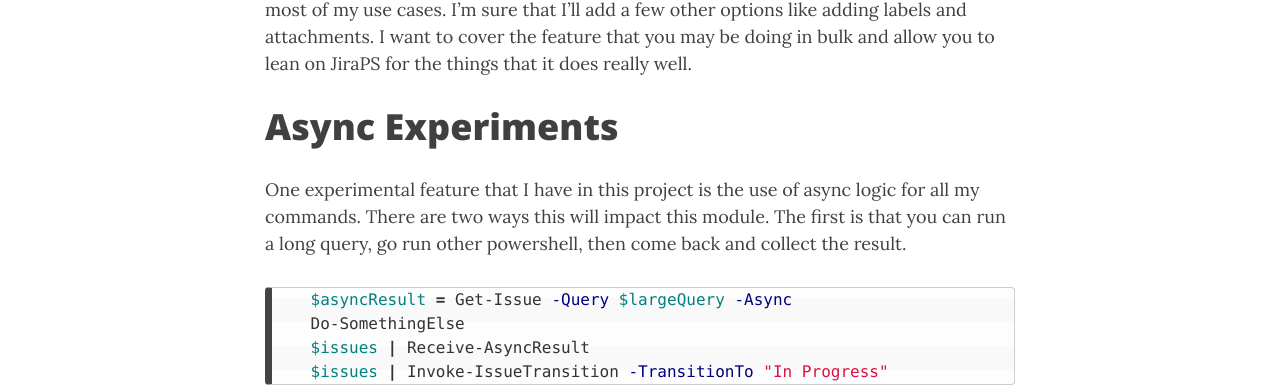
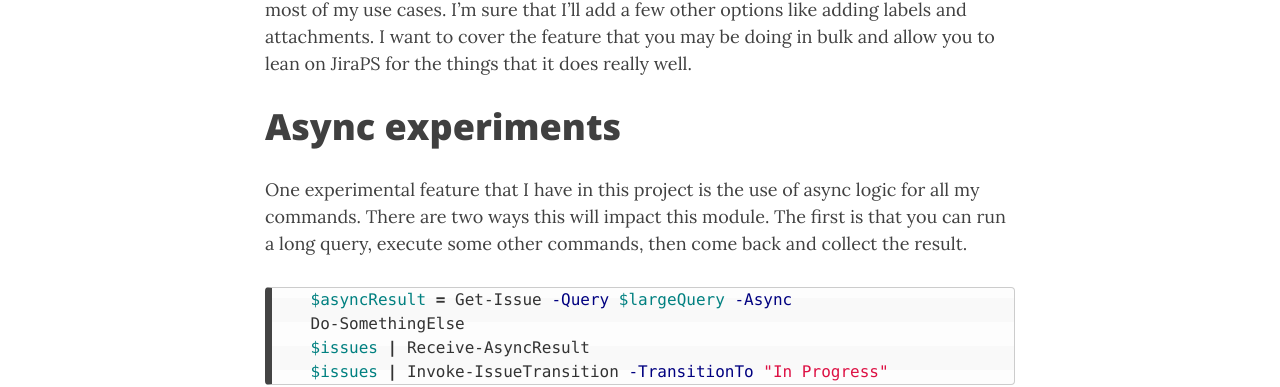
Before and after one commit to KevinMarquette/kevinmarquette.github.io, a Jekyll site: the page built from _posts/2019-03-18-Powershell-jira-module.md, in a window 1280 px wide and 900 px high, scrolled down 6233 px. Shown: the part 158-545 px from the top of the window. Built offline with Jekyll 4.4.1, drawn with Linux system fonts in a browser that asks for light colours; nearby versions of some CDN libraries; some of the changed text lies outside the part shown.

Commit message:
more edits from Lee Dailey

````diff
--- a/_posts/2019-03-18-Powershell-jira-module.md
+++ b/_posts/2019-03-18-Powershell-jira-module.md
@@ -27,7 +27,7 @@
 
 By building my own module, I get to start clean. I have no user-base yet, so backwards compatibility is not something that I have to deal with. I get the opportunity to make very different design decisions. Ultimately, I am building this module for myself but I feel that others will find some value in it.
 
-# Bulk Scenario
+# Bulk scenario
 
 Our software development lifecycle and workflow is very dependent on Jira. We have a unique Jira issue for every code merge into a main branch. We have automated scripts that update the issues when the code gets built and again for every release into a new environment. Our largest releases have more than 800 issues that are updated as part of the production deployment.
 
@@ -172,9 +172,9 @@
 
 This is about all I have for standard issue updates. I started with these because they cover most of my use cases. I'm sure that I'll add a few other options like adding labels and attachments. I want to cover the feature that you may be doing in bulk and allow you to lean on JiraPS for the things that it does really well.
 
-# Async Experiments
+# Async experiments
 
-One experimental feature that I have in this project is the use of async logic for all my commands. There are two ways this will impact this module. The first is that you can run a long query, go run other powershell, then come back and collect the result.
+One experimental feature that I have in this project is the use of async logic for all my commands. There are two ways this will impact this module. The first is that you can run a long query, execute some other commands, then come back and collect the result.
 
 ``` posh
     $asyncResult = Get-Issue -Query $largeQuery -Async
````
